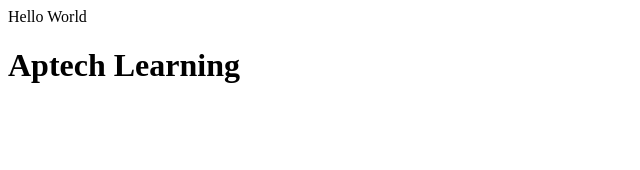
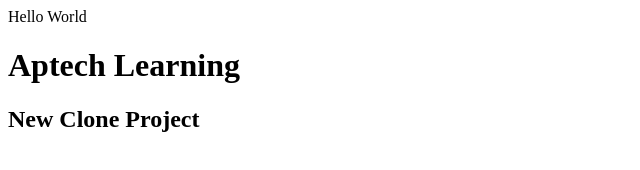
Before and after one commit to HassanNadeemWebD/myProject, a plain HTML site: page index.html in a window 1280 px wide. Shown: the whole page, without its empty margins (0-640 px from the left). Drawn offline with Linux system fonts and the light colour scheme.

Commit message:
Update index.html

```diff
--- a/index.html
+++ b/index.html
@@ -9,5 +9,6 @@
 <body>
     Hello World
     <h1>Aptech Learning</h1>
+    <h2>New Clone Project</h2>
 </body>
 </html>
```
